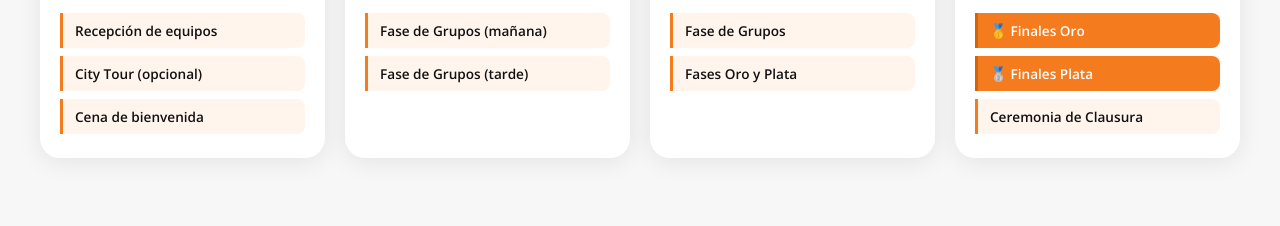
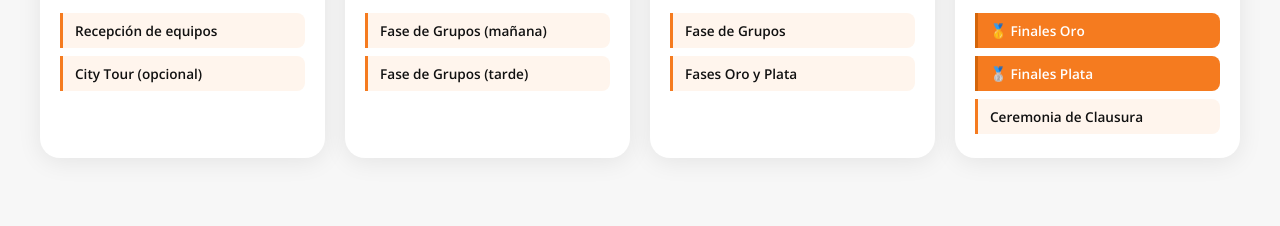
Before and after one commit to beon-marketing/cartagena-basket-cup-2027, a plain HTML site: page index.html in a window 1280 px wide. Shown: the part 1545-1771 px from the top of the page. Drawn offline with nearby package versions, Linux system fonts and the light colour scheme.

Commit message:
Remove cena de bienvenida from day 25
Co-Authored-By: Claude Sonnet 4.6 <noreply@anthropic.com>

```diff
--- a/index.html
+++ b/index.html
@@ -640,7 +640,6 @@
         <div class="dia-events">
           <div class="dia-event">Recepción de equipos</div>
           <div class="dia-event">City Tour (opcional)</div>
-          <div class="dia-event">Cena de bienvenida</div>
         </div>
       </div>
     </div>
```
